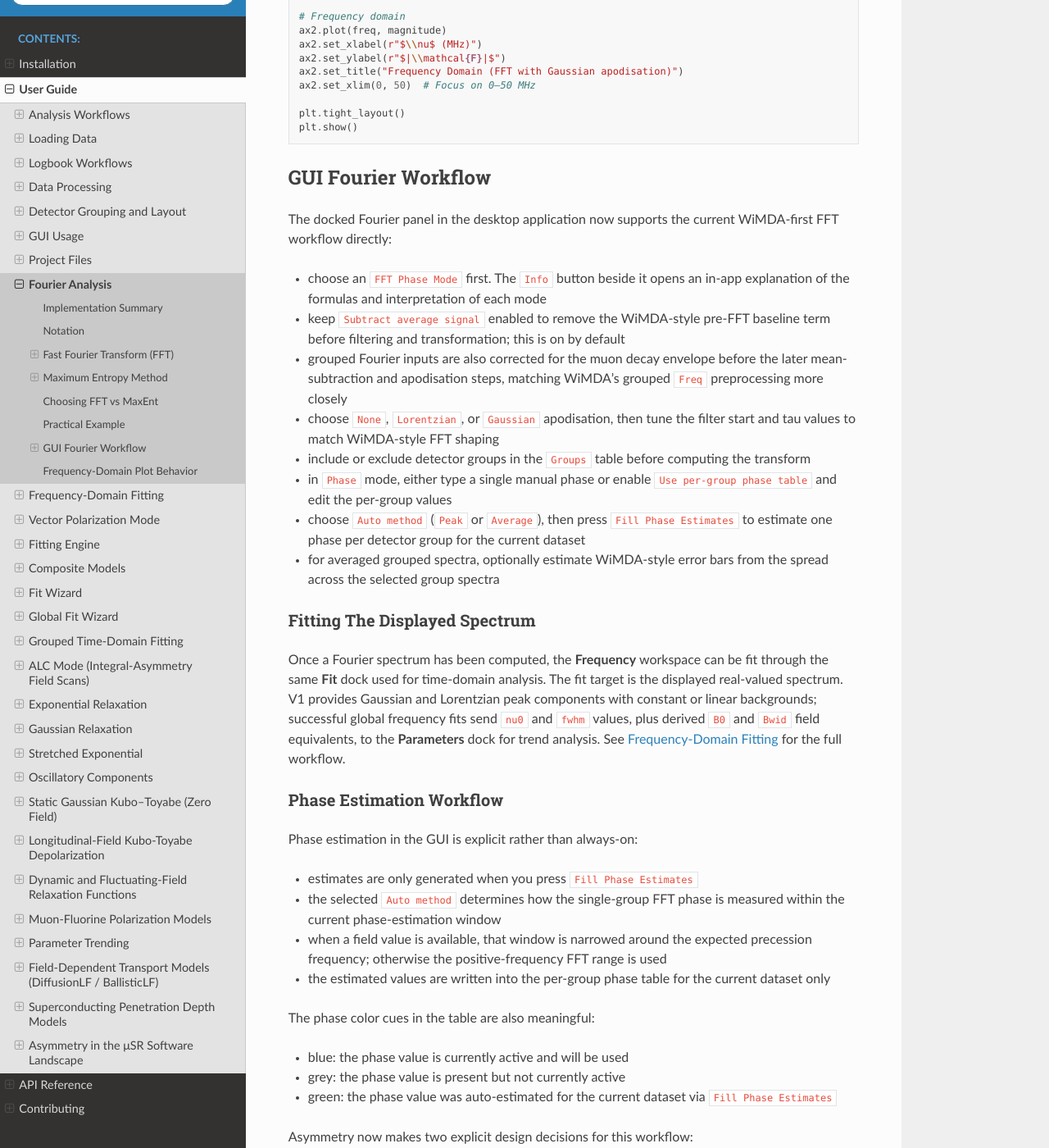
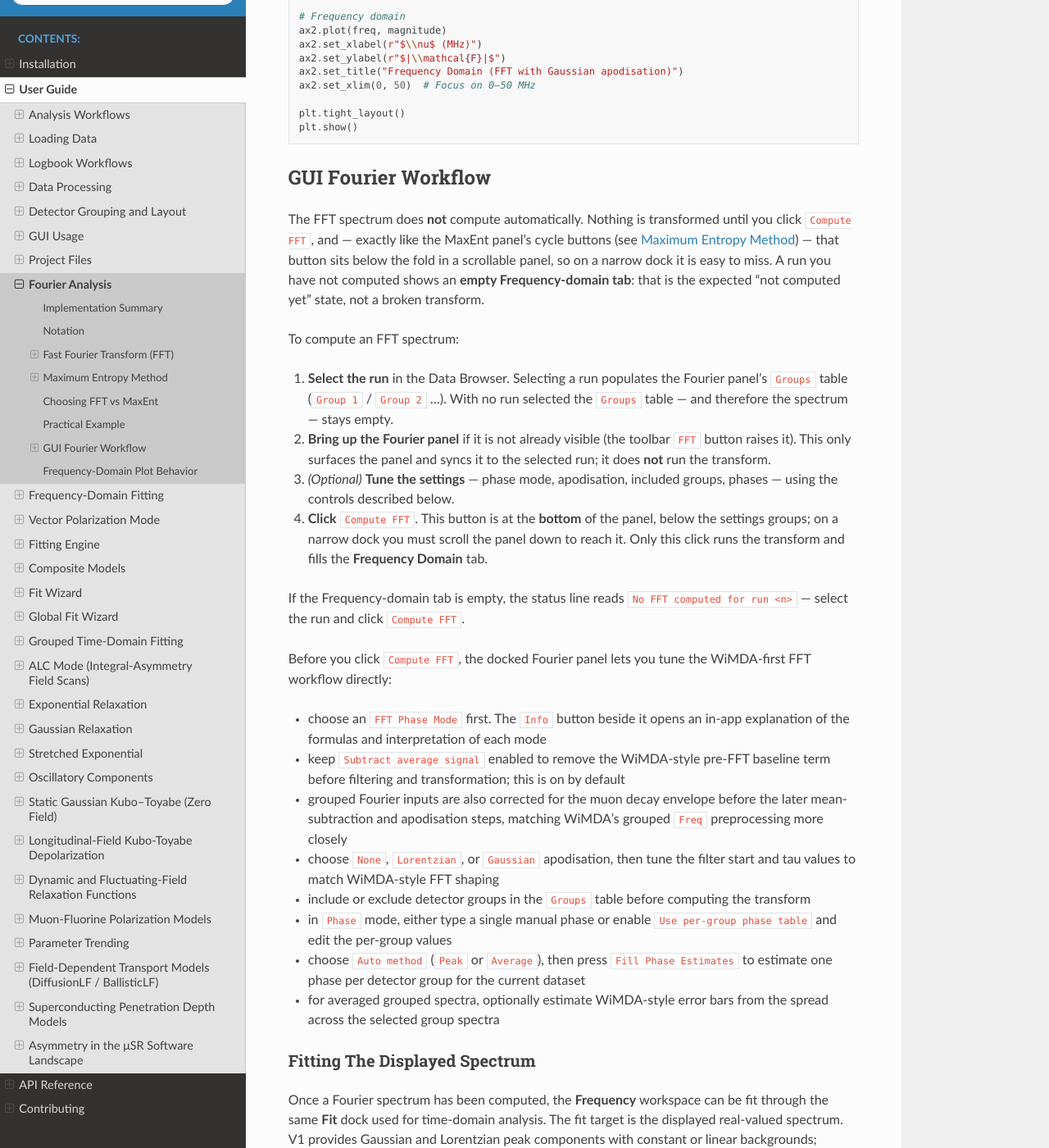
Before and after one commit to BenHuddart/asymmetry, a Sphinx documentation site: the page built from docs/user_guide/fourier_analysis.rst, in a window 1280 px wide and 1400 px high, scrolled down 7347 px. Shown: the whole window at 82% size. Built offline with Sphinx 7.4.7 and the Read the Docs theme 3.1.0, drawn with Linux system fonts in a browser that asks for light colours; some of the changed text lies outside the part shown.

Commit message:
docs: make the FFT compute step explicit
The FFT spectrum does not auto-compute, but the guide only implied this and
never named the button. New users (and the automated tester) hit an empty
Frequency-domain tab and assumed the FFT was broken when the compute step was
simply missed.

- Add an ordered "To compute an FFT spectrum" sequence at the top of the GUI
  Fourier Workflow section: select the run (populates the Groups table), bring
  up the panel (toolbar FFT only surfaces it — does not transform), tune the
  settings, then click Compute FFT at the bottom of the scrollable panel.
- State plainly that an empty Frequency-domain tab is the expected
  "not computed yet" state, and name the "No FFT computed for run <n>" status.
- Tie the existing "scrollable panel" / "runs with no computed FFT remain
  empty" notes into the step list so cause-and-effect is obvious, and
  cross-reference the MaxEnt panel (same below-the-fold compute-button shape).

Verified against fourier_panel.py / mainwindow.py: button label "Compute FFT",
no auto-compute on selection or tab switch, groups table driven by run
selection, panel wrapped in a QScrollArea.

Co-Authored-By: Claude Opus 4.8 <noreply@anthropic.com>

```diff
--- a/docs/user_guide/fourier_analysis.rst
+++ b/docs/user_guide/fourier_analysis.rst
@@ -339,7 +339,32 @@ Complete workflow for frequency analysis:
 GUI Fourier Workflow
 --------------------
 
-The docked Fourier panel in the desktop application now supports the current
+The FFT spectrum does **not** compute automatically. Nothing is transformed
+until you click ``Compute FFT``, and — exactly like the MaxEnt panel's cycle
+buttons (see `Maximum Entropy Method`_) — that button sits below the fold in a
+scrollable panel, so on a narrow dock it is easy to miss. A run you have not
+computed shows an **empty Frequency-domain tab**: that is the expected
+"not computed yet" state, not a broken transform.
+
+To compute an FFT spectrum:
+
+#. **Select the run** in the Data Browser. Selecting a run populates the
+   Fourier panel's ``Groups`` table (``Group 1`` / ``Group 2`` …). With no run
+   selected the ``Groups`` table — and therefore the spectrum — stays empty.
+#. **Bring up the Fourier panel** if it is not already visible (the toolbar
+   ``FFT`` button raises it). This only surfaces the panel and syncs it to the
+   selected run; it does **not** run the transform.
+#. *(Optional)* **Tune the settings** — phase mode, apodisation, included
+   groups, phases — using the controls described below.
+#. **Click** ``Compute FFT``. This button is at the **bottom** of the panel,
+   below the settings groups; on a narrow dock you must scroll the panel down to
+   reach it. Only this click runs the transform and fills the
+   **Frequency Domain** tab.
+
+If the Frequency-domain tab is empty, the status line reads ``No FFT computed
+for run <n>`` — select the run and click ``Compute FFT``.
+
+Before you click ``Compute FFT``, the docked Fourier panel lets you tune the
 WiMDA-first FFT workflow directly:
 
 * choose an ``FFT Phase Mode`` first. The ``Info`` button beside it opens an
@@ -414,9 +439,10 @@ Frequency-Domain Plot Behavior
 
 FFT output is shown on the dedicated ``Frequency Domain`` tab in the central
 plot workspace. Each loaded run keeps its own frequency-domain view state in the
-session, and runs with no computed FFT remain empty on that tab. The current
-x-range is preserved when switching onto a run whose Fourier spectrum has not
-yet been computed.
+session, and runs with no computed FFT remain empty on that tab until you click
+``Compute FFT`` for them (see `GUI Fourier Workflow`_). The current x-range is
+preserved when switching onto a run whose Fourier spectrum has not yet been
+computed.
 
 The frequency viewer keeps canonical FFT x-data in absolute MHz or Gauss on the
 axis itself. The main toolbar also provides an ``FFT X relative to field``
```
